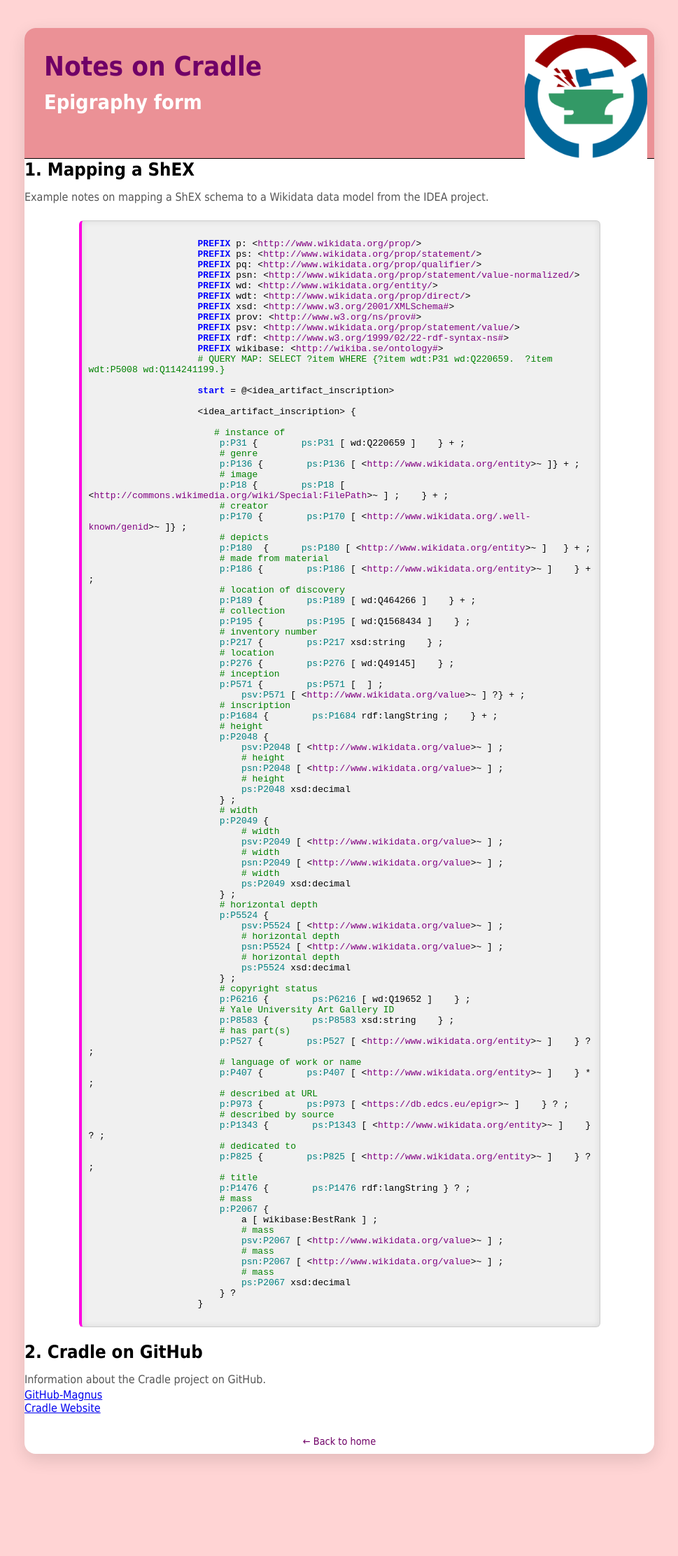
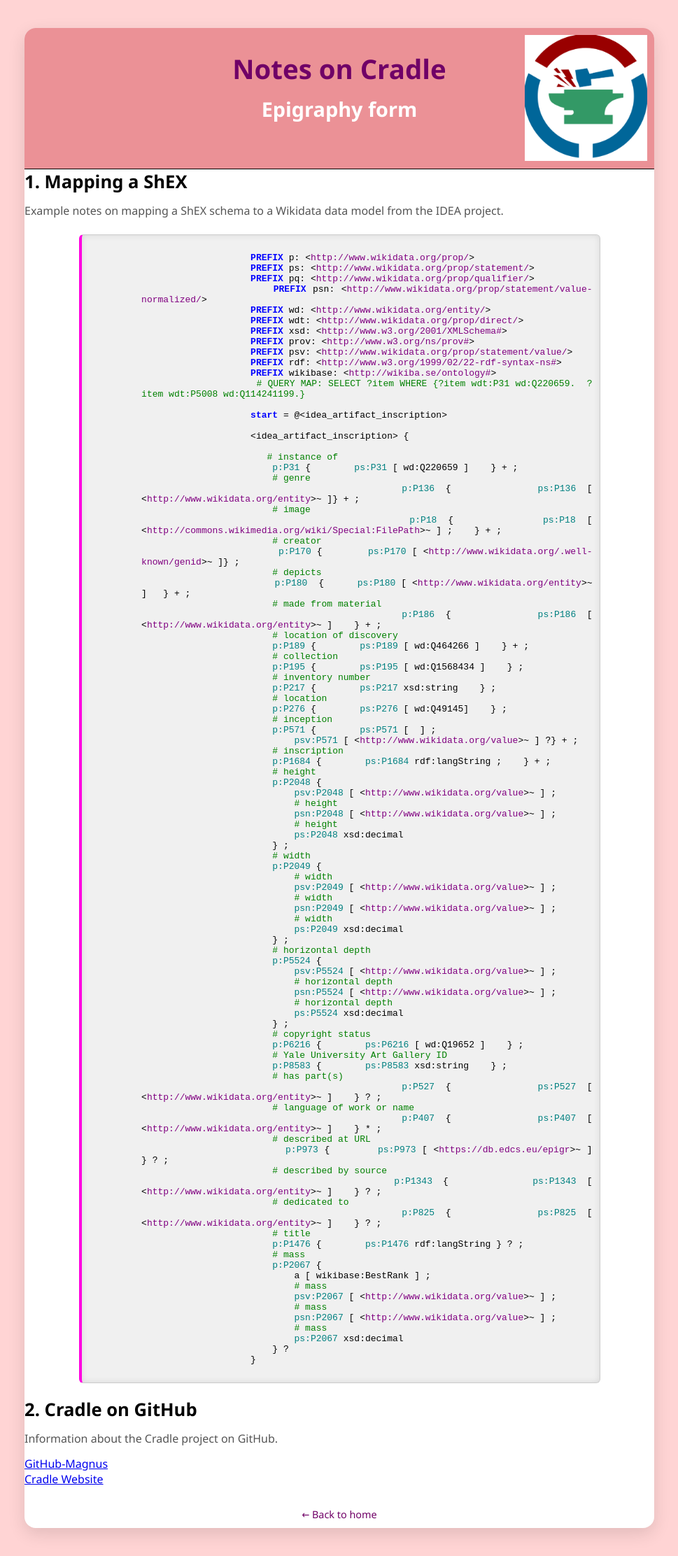
Before and after one commit to ac-inscript/cs-notes, a Jekyll site: the page cradle.html, which Jekyll copies as it is, in a window 1280 px wide. Shown: the whole page at 70% size, without its empty margins (155-1124 px from the left). Built offline with Jekyll 4.4.1, drawn with Linux system fonts in a browser that asks for light colours; before the commit the page ends 2118 px from its top, so only the background shows below that.

Commit message:
refactor styling for improved readability and consistency in cradle.html

```diff
--- a/cradle.html
+++ b/cradle.html
@@ -7,7 +7,7 @@
     <style>
         body{
             margin: 0;
-            font-family: 'Tahoma', Geneva, Verdana, sans-serif;
+            font-family: 'Segoe UI', Tahoma, Geneva, Verdana, sans-serif;
             background: #ffd4d4;
             color: #333;
         }
@@ -37,12 +37,14 @@
         }
         .hero h1{
             margin: 0 0 12px;
+            text-align: center;
             font-size: 2.4rem;
             color: #700067;
             font-weight: bold;
         }
         .hero h2{
             margin: 0 0 12px;
+            text-align: center;
             font-size: 1.8rem;
             color: #ffffff;
         }
@@ -53,14 +55,14 @@
             font-weight: bold;
         }
         .section p{
-            margin: 0;
+            margin: 0 0 12px;
             color: #555;
             line-height: 1.6;
         }
         .links {
             list-style: none;
             padding: 0;
-            margin: 0;
+            margin: 0 0 12px;
         }
         .sparql-box {
             display: block;
@@ -79,6 +81,8 @@
         .sparql-box pre {
             margin: 0;
             white-space: pre-wrap;
+            padding-left: 2cm; /* Add 2cm left padding to start code away from margin */
+            text-align: justify; /* Justify the text, though for code it may stretch spaces */
         }
         .sparql-box code {
             /* Basic syntax highlighting for ShEx */
```
